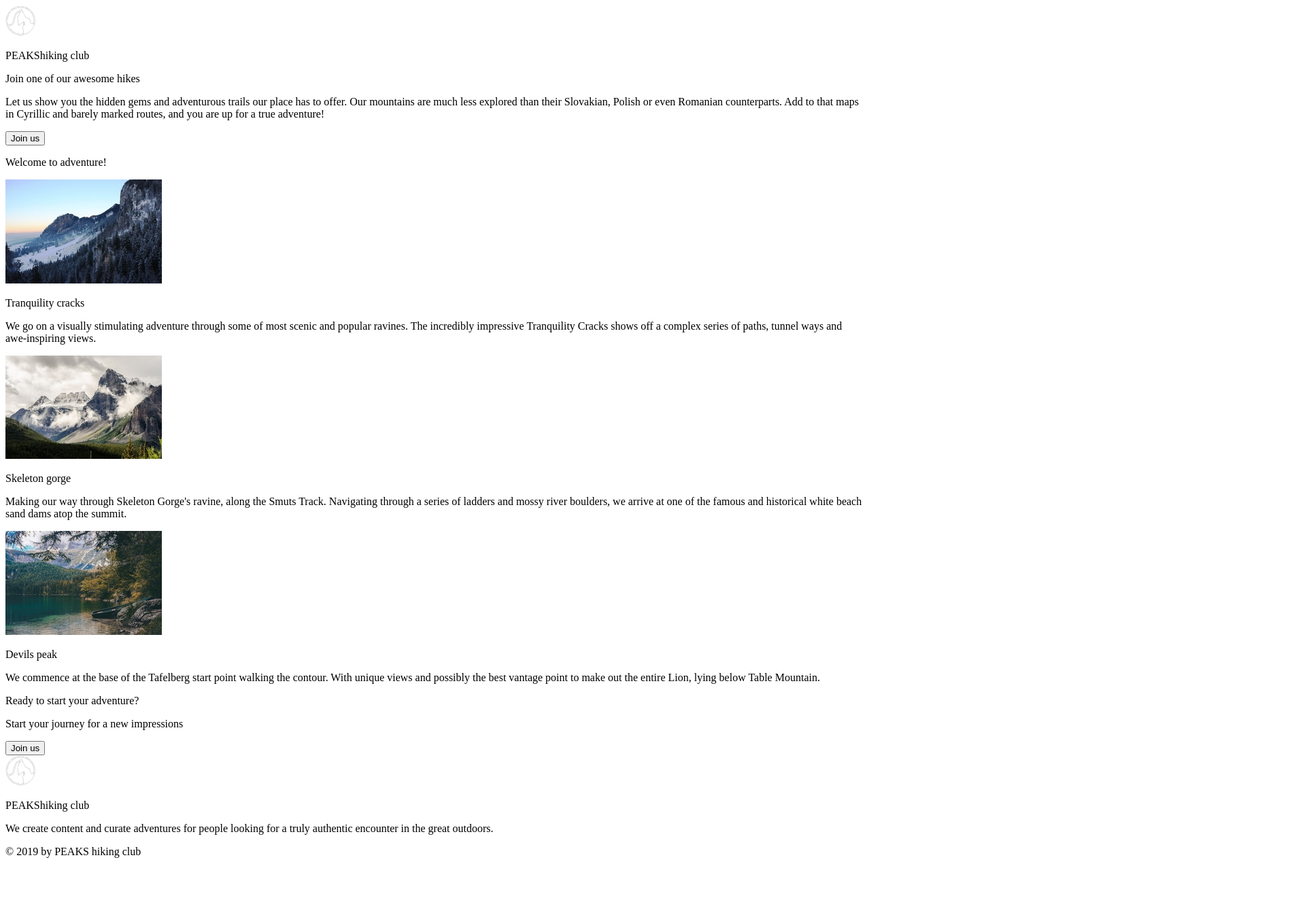
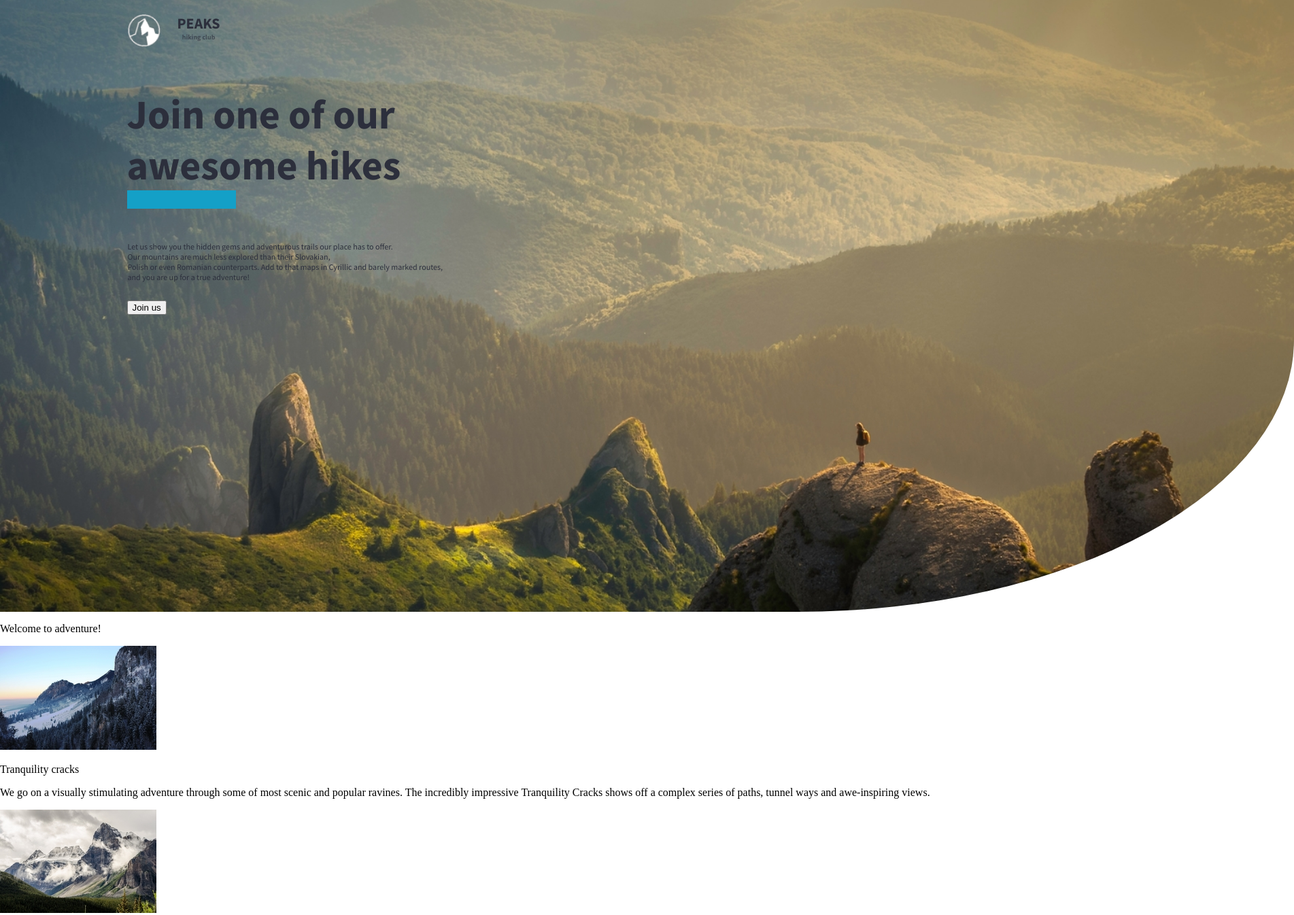
Before and after one commit to FellowCoder/FL-11, a plain HTML site: page FL11_HW3/homework/index.html in a window 1280 px wide. Shown: the top 1346 px of the page at 68% size, 1903 px wide, since content can reach past the window. Before the commit the page ends 1270 px from the top, so only its background shows below. Drawn offline with Linux system fonts and the light colour scheme; a web font is replaced by a local one.

Commit message:
3. Third homework partial

```diff
--- a/FL11_HW3/homework/scss/_main.scss
+++ b/FL11_HW3/homework/scss/_main.scss
@@ -1 +1,75 @@
-// Write your styles here
+/*
+.header_heading::after {
+  display: block;
+  content: '';
+  width: 160px;
+  height: 27px;
+  background: #14a0c7;
+  position: absolute;
+}*/
+@mixin centered-content-div {
+  width: 1540px;
+  height: 900px;
+  margin: 0 auto;
+}
+
+body {
+  margin: 0 auto;
+
+  .header {
+    margin: 0 auto;
+    width: 1903px;
+    height: 900px;
+    background-image: url($image);
+    background-position: center;
+    background-repeat: no-repeat;
+    background-size: cover;
+    border-bottom-right-radius: 750px 355px;
+    .header-wrap {
+      @include centered-content-div;
+      font-family: map_get($font-families, "font1");
+
+    }
+  }
+  .section {
+  /*  width: 1903px;
+    height: 1000px;*/
+    margin: 0 auto;
+
+
+    .section_text {
+      width: 530px;
+      margin: 60px auto;
+      line-height: 38px;
+      font-size: 40px;
+    }
+    .section_card_wrap {
+      margin: 0 auto;
+
+    }
+
+    .section_card_wrap {
+      @include centered-content-div;
+    }
+
+    .section_banner {
+      width: 1200px;
+      height: 180px;
+      margin: 0 auto;
+    }
+  }
+  .footer {
+    background-color: $footer-bg-color;
+   // font-family: map_get($font-families, "font2");
+    width: 1903px;
+    height: 300px;
+    margin: 0 auto;
+
+    .footer-wrap {
+      @include centered-content-div;
+    }
+
+  }
+
+
+}
--- a/FL11_HW3/homework/scss/_variables1.scss
+++ b/FL11_HW3/homework/scss/_variables1.scss
@@ -0,0 +1,6 @@
+$image: "../img/m-h-day.jpg";
+$font1: 'Source Sans Pro', sans-serif;
+$font2: 'Hind', sans-serif;
+$font3: 'Fresca', sans-serif;
+$font-families: ("font1": $font1, "font2": $font2, "font3": $font3);
+$footer-bg-color: #21232e;
--- a/FL11_HW3/homework/scss/_variables2.scss
+++ b/FL11_HW3/homework/scss/_variables2.scss
@@ -0,0 +1,6 @@
+$image: "../img/m-h-night.jpg";
+$font1: 'Source Sans Pro', sans-serif;
+$font2: 'Hind', sans-serif;
+$font3: 'Fresca', sans-serif;
+$font-families: ("font1": $font1, "font2": $font2, "font3": $font3);
+$footer-bg-color: #21232e;
```
Also changed, not shown: FL11_HW3/homework/css/style1.css, FL11_HW3/homework/css/style2.css.
